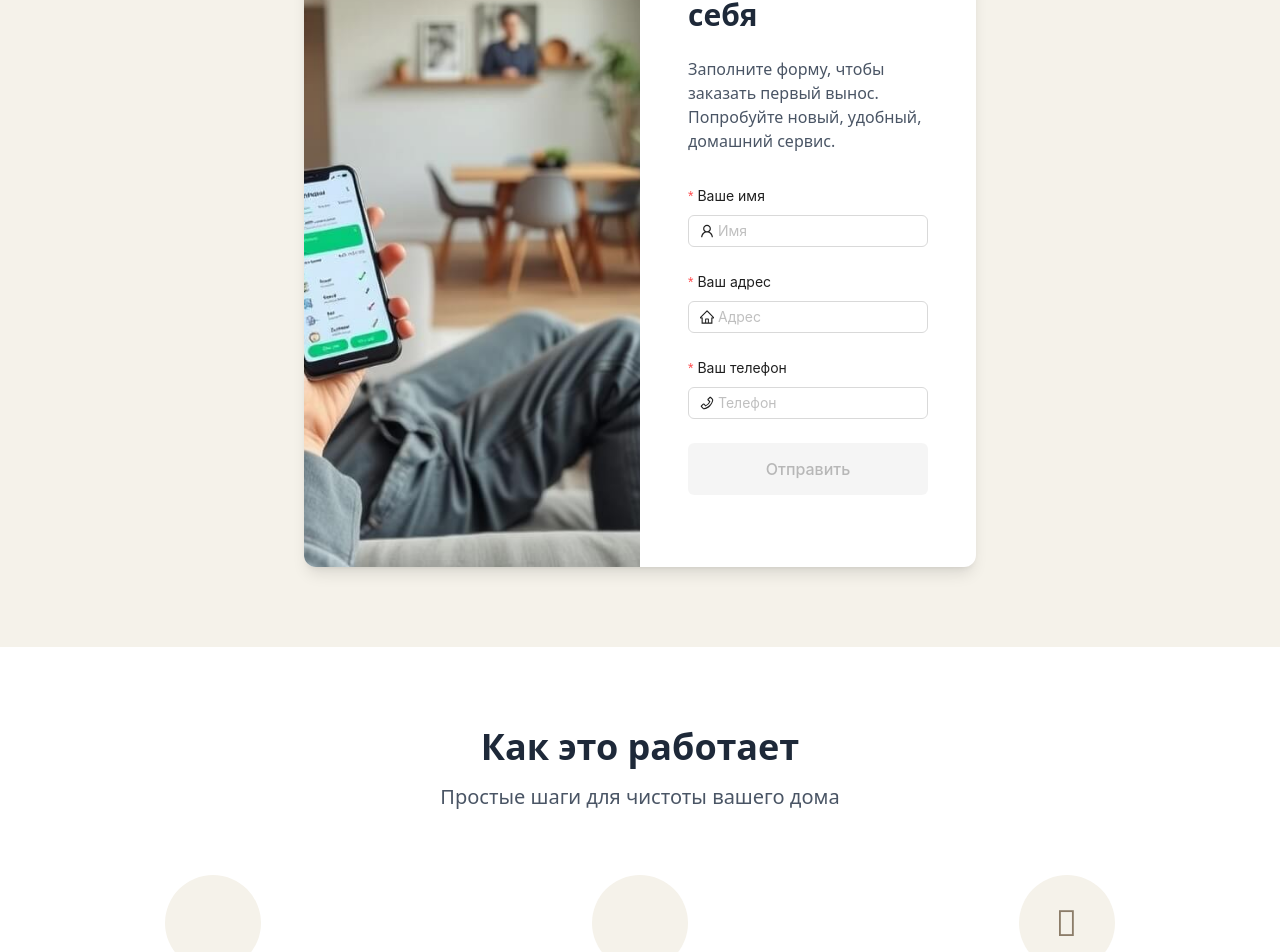
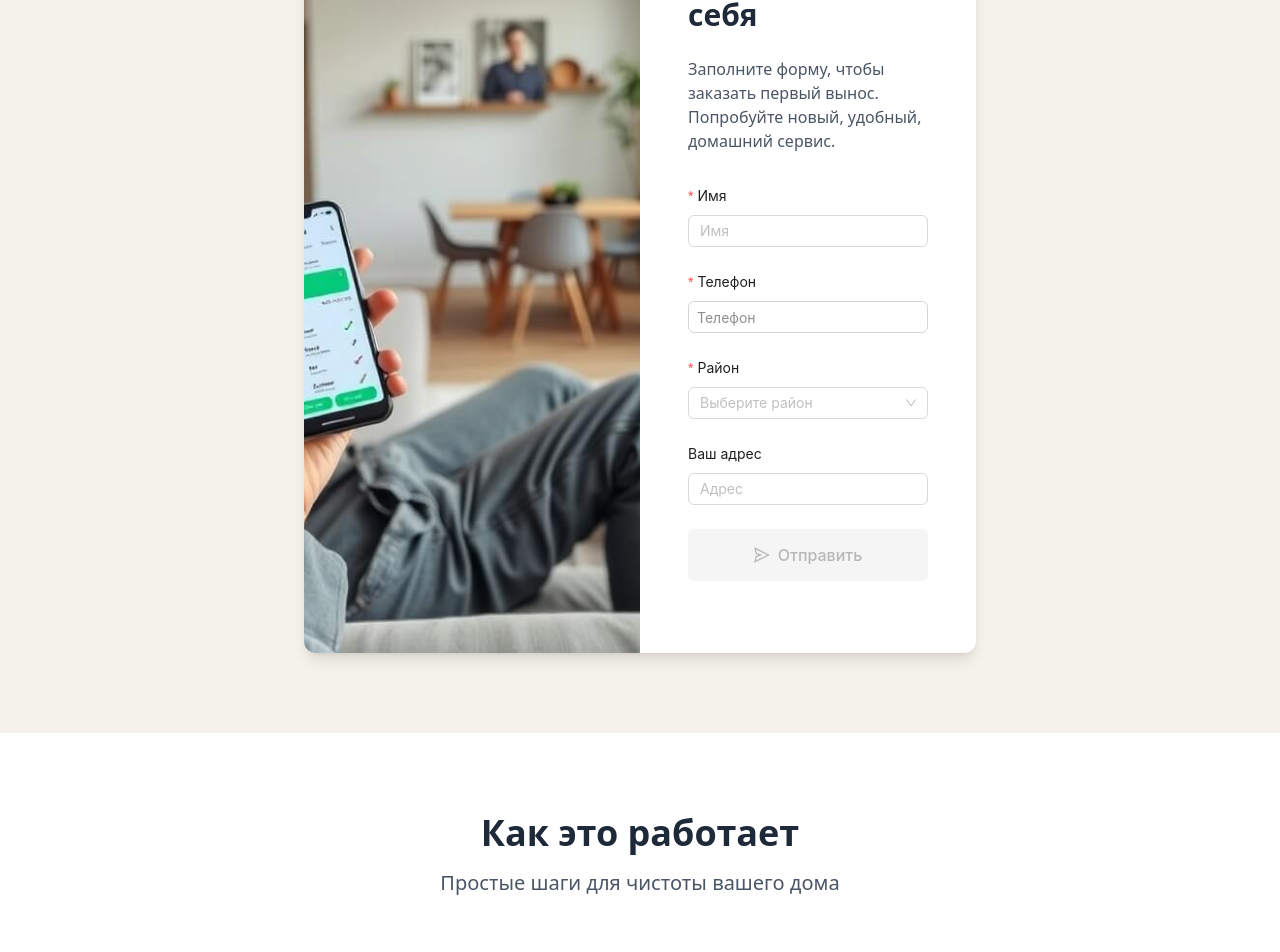
Before and after one commit to charlieMango/binly-form, a React (Vite) app: page / in a window 1280 px wide. Shown: the part 947-1899 px from the top of the page. Built offline with nearby package versions, Linux system fonts and the light colour scheme; the HTML template or start-up script is replaced by a standard one.

Commit message:
add validation

```diff
--- a/src/index.css
+++ b/src/index.css
@@ -32,3 +32,26 @@
 .ant-btn-primary:disabled {
   background-color: rgba(0,0,0,0.04) !important;
 }
+
+.custom-input {
+  height: 32px;
+  border-radius: 6px;
+  outline: none;
+  outline-style: none;
+  border-width: 1px;
+  box-shadow: none;
+}
+
+.custom-input:hover {
+  height: 32px;
+  border-color: #4096ff;
+}
+
+.custom-input:active, .custom-input:focus {
+  border-color: #1677ff;
+
+  outline: none;
+  outline-style: none;
+  --tw-ring-color: #d9d9d9;
+  border-width: 1px;
+}
--- a/src/pages/Client/ClientForm.tsx
+++ b/src/pages/Client/ClientForm.tsx
@@ -1,67 +1,95 @@
-import React, { useState, useEffect } from "react";
-import { Button, Input, Form, message } from "antd";
-import { SendOutlined, UserOutlined, HomeOutlined, PhoneOutlined, CheckCircleOutlined } from "@ant-design/icons";
-import 'react-phone-number-input/style.css';
+import React, { useState, forwardRef, useEffect, useRef, useImperativeHandle } from "react";
+import { Button, Input, Form, Select, type InputRef, type InputProps } from "antd";
+import {
+    SendOutlined,
+    UserOutlined,
+    HomeOutlined,
+    PhoneOutlined,
+    CheckCircleOutlined
+} from "@ant-design/icons";
 import ReactInputMask from "react-input-mask";
+
 import clientImg from '../../assets/client-img.jpg';
 import courierImg from '../../assets/corier-img.jpg';
 import mobAppImg from '../../assets/mobile-app.jpg';
-import { supabase } from '../../libs/supabaseClient';
+import 'react-phone-number-input/style.css';
 
 
+const MaskedInput = forwardRef<HTMLInputElement, InputProps>((props, ref) => {
+    const innerRef = useRef<InputRef>(null);
+
+    // прокидываем ref на DOM-элемент input
+    useImperativeHandle(ref, () => innerRef.current!.input as HTMLInputElement);
+
+    return <Input {...props} ref={innerRef} />;
+});
+
+
+
+const DISTRICTS = [
+    "Вахитовский район",
+    "Авиастроительный район",
+    "Кировский район",
+    "Московский район",
+    "Ново-Савиновский район",
+    "Советский район",
+    "Приволжский район",
+] as const;
+
+type District = typeof DISTRICTS[number];
+
+interface FormValues {
+    name: string;
+    phone: string;
+    address: string;
+    district: District;
+}
+
 const ClientForm: React.FC = () => {
-    const [form] = Form.useForm();
+    const [form] = Form.useForm<FormValues>();
     const [loading, setLoading] = useState(false);
-    const [phone, setPhone] = useState<string>(''); // Состояние для номера телефона
     const [formSubmitted, setFormSubmitted] = useState<boolean>(false);
 
-    // Проверка на наличие в localStorage, была ли отправлена форма
     useEffect(() => {
-        const isFormSubmitted = localStorage.getItem("formSubmitted");
-        if (isFormSubmitted === "true") {
-            setFormSubmitted(true); // Если форма уже отправлена, показываем блок благодарности
+        if (localStorage.getItem("formSubmitted") === "true") {
+            setFormSubmitted(true);
         }
     }, []);
 
-    const handleSubmit = async (values: any) => {
+    const handleSubmit = async (values: {
+        name: string;
+        phone: string;
+        address: string;
+        district?: string;
+    }) => {
+        setLoading(true);
 
-        console.log('values', values);
+        // try {
+        //     const { error } = await supabase
+        //         .from('leads')
+        //         .insert([
+        //             {
+        //                 name: values.name,
+        //                 phone: values.phone,
+        //                 address: values.address,
+        //                 district: values.district ?? null
+        //             }
+        //         ]);
+        //     if (error) throw error;
 
-        setLoading(true);
-        try {
-            const { error } = await supabase
-                .from('leads')
-                .insert([
-                    {
-                        name: values.name,
-                        phone: values.phone,
-                        address: values.address,
-                    }
-                ]);  // выключаем RETURNING, чтобы не требовать SELECT-политику
-            if (error) throw error;
-            message.success("Ваш запрос успешно отправлен!");  // локализация
-            form.resetFields();
-            setFormSubmitted(true);
-            localStorage.setItem("formSubmitted", "true");
-        } catch (err: any) {
-            console.error('Supabase insert error:', err);
-            message.error("Ошибка при отправке. Попробуйте снова.");
-        } finally {
-            setLoading(false);
-        }
+        //     message.success("Ваш запрос успешно отправлен!");
+        //     form.resetFields();
+        //     setFormSubmitted(true);
+        //     localStorage.setItem("formSubmitted", "true");
+        // } catch (err: any) {
+        //     console.error('Supabase insert error:', err);
+        //     message.error("Ошибка при отправке. Попробуйте снова.");
+        // } finally {
+        //     setLoading(false);
+        // }
     };
 
-    const handlePhoneChange = (event: React.ChangeEvent<HTMLInputElement>) => {
-        setPhone(event.target.value); // Получаем значение из события
-    };
 
-    // Проверка на заполненность всех обязательных полей
-    const isFormValid = (): boolean => {
-        const values = form.getFieldsValue();
-        return values.name && values.address && values.phone; // Проверяем, что все обязательные поля заполнены
-    };
-
-    // Функция для рендеринга формы
     const renderForm = () => (
         <div className="p-8 md:p-12 md:w-1/2">
             <h2 className="text-3xl font-bold mb-6 text-center md:text-left">
@@ -71,69 +99,89 @@ const ClientForm: React.FC = () => {
                 Заполните форму, чтобы заказать первый вынос.
                 Попробуйте новый, удобный, домашний сервис.
             </p>
+
             <Form form={form} layout="vertical" onFinish={handleSubmit}>
                 <Form.Item
                     name="name"
-                    label="Ваше имя"
-                    rules={[
-                        { required: true, message: "Please enter your name" },
-                    ]}
+                    label="Имя"
+                    rules={[{ required: true, message: "Please enter your name" }]}
                 >
                     <Input
-                        prefix={<UserOutlined className="text-gray-400" />}
                         placeholder="Имя"
                         className="py-3 px-4 rounded-lg border-gray-300 text-sm"
                     />
                 </Form.Item>
+
+                <Form.Item
+                    name="phone"
+                    label="Телефон"
+                    rules={[{ required: true, message: "Please enter your phone number" }]}
+                >
+
+                    <ReactInputMask
+                        mask="+7-999-99-999-99"
+                        maskChar=""
+                    >
+                        {(inputProps: any) => (
+                            <input
+                                {...inputProps}
+                                className="custom-input w-full py-2 px-2 rounded-lg border border-gray-300 text-sm outline-none focus:ring-2 focus:ring-[#8C7D69] transition"
+                                placeholder="Телефон"
+                            />
+                        )}
+                    </ReactInputMask>
+                </Form.Item>
+
+                {/* Новый селект Район */}
+                <Form.Item
+                    name="district"
+                    label="Район"
+                    rules={[{ required: true, message: "Пожалуйста, выберите район" }]}
+                >
+                    <Select<District>
+                        placeholder="Выберите район"
+                        showSearch
+                        optionFilterProp="label"
+                        options={DISTRICTS.map(d => ({ label: d, value: d }))}
+                    />
+                </Form.Item>
+
                 <Form.Item
                     name="address"
                     label="Ваш адрес"
-                    rules={[
-                        { required: true, message: "Please enter your address" },
-                    ]}
                 >
                     <Input
-                        prefix={<HomeOutlined className="text-gray-400" />}
                         placeholder="Адрес"
                         className="py-3 px-4 rounded-lg border-gray-300 text-sm"
                     />
                 </Form.Item>
-                <Form.Item
-                    name="phone"
-                    label="Ваш телефон"
-                    rules={[
-                        {
-                            required: true,
-                            message: "Please enter your phone number",
-                        },
-                    ]}
-                >
-                    <ReactInputMask
-                        mask="+7-999-99-999-99" // Маска для ввода телефона
-                        maskChar="_"
-                        value={phone} // Привязка состояния
-                        onChange={handlePhoneChange} // Обработчик изменений
-                    >
-                        {(inputProps: any) => (
-                            <Input
-                                {...inputProps}
-                                prefix={<PhoneOutlined className="text-gray-400" />}
-                                placeholder="Телефон"
-                                className="py-3 px-4 rounded-lg border-gray-300 text-sm"
-                            />
-                        )}
-                    </ReactInputMask>
-                </Form.Item>
-                <Form.Item className="mb-0 mt-6">
+
+
+
+                <Form.Item shouldUpdate className="mb-0 mt-6">
+                    {() => {
+                        // Проверяем, что все поля затронуты и без ошибок
+                        const hasErrors = form
+                            .getFieldsError(['name', 'phone', 'district'])
+                            .some(field => field.errors.length > 0);
+                        const allTouched = form.isFieldsTouched(
+                            ['name', 'phone', 'district'],
+                            true
+                        );
+
+                        return (
                             <Button
                                 type="primary"
                                 htmlType="submit"
                                 loading={loading}
-                        disabled={!isFormValid()}
+                                disabled={!allTouched || hasErrors}
                                 className="ant-btn !rounded-button whitespace-nowrap bg-[#8C7D69] !hover:bg-[#7A6C5A] border-none text-white font-medium w-full !py-3 h-auto flex items-center justify-center text-base"
+                                icon={<SendOutlined />}
                             >
                                 Отправить
                             </Button>
+                        );
+                    }}
                 </Form.Item>
             </Form>
         </div>
@@ -185,6 +233,7 @@ const ClientForm: React.FC = () => {
                     </div>
                 </div>
             </section>
+
             {/* Form Section */}
             <section id="request-form" className="py-20 bg-[#F5F2EA]">
                 <div className="container mx-auto px-6">
@@ -257,4 +306,5 @@ const ClientForm: React.FC = () => {
         </div>
     );
 };
+
 export default ClientForm;
```
Lines whose indentation alone changed are shown as unchanged.
